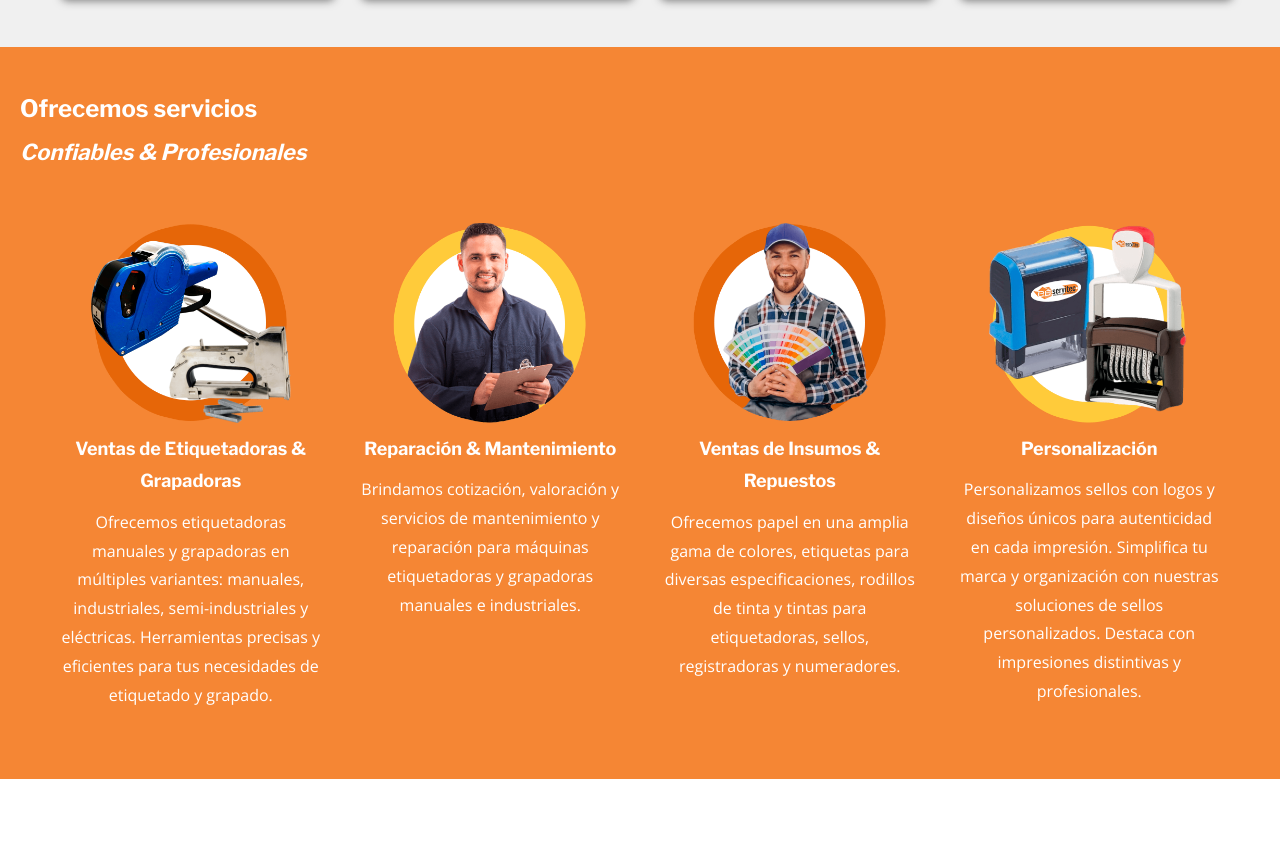
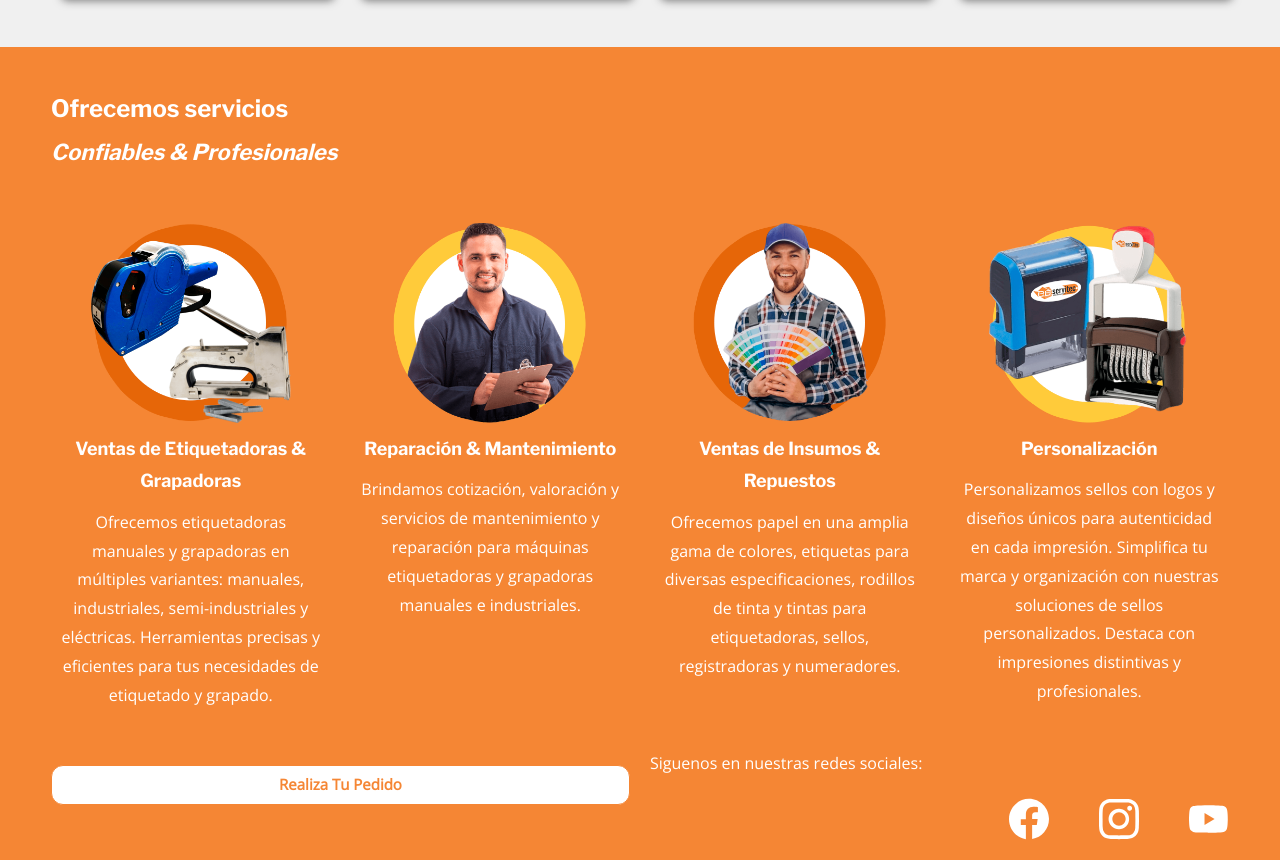
Before and after one commit to Nisanech/EcServitec, a plain HTML site: page index.html in a window 1280 px wide. Shown: the part 1158-2018 px from the top of the page. Before the commit the page ends 1937 px from the top, so only its background shows below. Drawn offline with nearby package versions, Linux system fonts and the light colour scheme.

Commit message:
Seccion realiza tu pedido

```diff
--- a/css/index.css
+++ b/css/index.css
@@ -112,7 +112,6 @@
 
 .realiza-tu-pedido-cards {
   margin-top: 3rem;
-  margin-bottom: 3rem;
   display: grid;
   grid-template-columns: 1fr;
   align-items: start;
@@ -186,3 +185,50 @@
     margin-top: 1.5rem;
   }
 }
+
+.realiza-pedido-btn {
+  background-color: var(--blanco);
+  color: var(--naranja);
+  height: 4rem;
+  margin: 0;
+  border: 1px solid var(--naranja);
+}
+
+.realiza-pedido-btn:hover {
+  background-color: var(--naranja);
+  color: var(--blanco);
+  border: 1px solid var(--blanco);
+}
+
+.realiza-siguenos {
+  display: grid;
+  grid-template-columns: 1fr;
+}
+
+.siguenos {
+  margin-top: 2rem;
+}
+
+.siguenos p {
+  color: var(--blanco);
+}
+
+.siguenos-redes {
+  display: flex;
+  gap: 5rem;
+  justify-content: flex-end;
+  margin-top: 2rem;
+}
+
+.siguenos-redes img {
+  width: 4rem;
+  cursor: pointer;
+}
+
+@media (min-width: 768px) {
+  .realiza-siguenos {
+    grid-template-columns: repeat(2, 1fr);
+    gap: 2rem;
+    align-items: center;
+  }
+}
--- a/index.html
+++ b/index.html
@@ -130,11 +130,12 @@
 
     <!--* Realiza Tu Pedido *-->
     <section class="realiza-tu-pedido">
+      <div class="contenedor">
         <h2 class="realiza-tu-pedido-heading">
           Ofrecemos servicios <br> <span>Confiables & Profesionales</span>
         </h2>
 
-      <div class="realiza-tu-pedido-cards contenedor">
+        <div class="realiza-tu-pedido-cards">
           <!-- Etiquetadoras y Grapadoras -->
           <div class="card-pedido">
             <img class="card-pedido-img" src="assets/img/realiza-pedido/venta-etiquetadoras.png" alt="Imagen etiquetadora">
@@ -187,6 +188,23 @@
             </div>
           </div>
         </div>
+
+        <div class="realiza-siguenos">
+          <a href="#" class="realiza-pedido-btn btn">Realiza Tu Pedido</a>
+
+          <div class="siguenos">
+            <p>Siguenos en nuestras redes sociales:</p>
+
+            <div class="siguenos-redes">
+              <img src="assets/svg/redes-sociales/facebook-logo.svg" alt="Logo Facebook">
+
+              <img src="assets/svg/redes-sociales/instagram-logo.svg" alt="Logo Instagram">
+
+              <img src="assets/svg/redes-sociales/youtube-logo.svg" alt="Logo YouTube">
+            </div>
+          </div>
+        </div>
+      </div>
     </section>
 
     <!--* Nuestros Productos *-->
```
Lines whose indentation alone changed are shown as unchanged.
